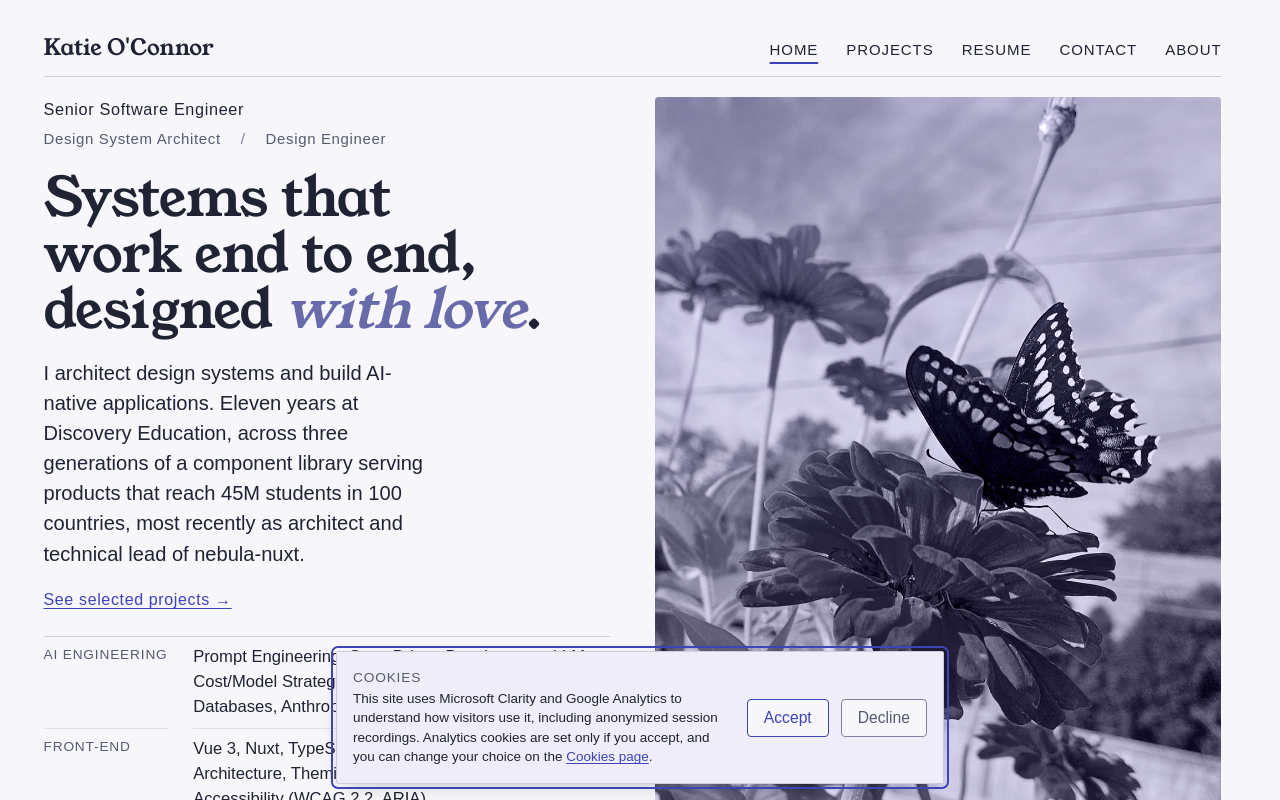
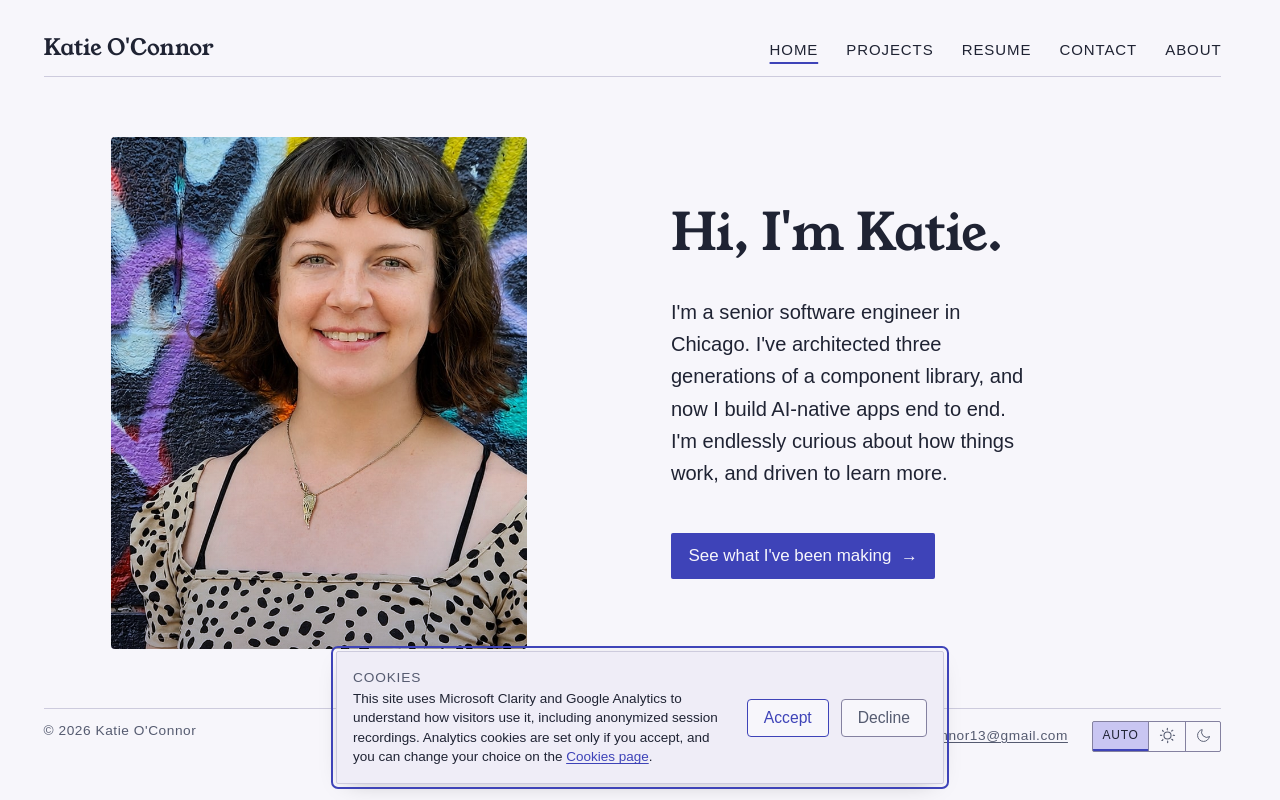
Before and after one commit to ktocdev/portfolio, a Next.js app: page / in a window 1280 px wide. Shown: the top 800 px of the page. Built offline with nearby package versions, Linux system fonts and the light colour scheme; a web font is replaced by a local one.

Commit message:
PORT-16 - update homepage and about pages

```diff
--- a/src/app/about/page.tsx
+++ b/src/app/about/page.tsx
@@ -14,8 +14,7 @@ export const metadata: Metadata = {
 export default function AboutPage() {
   return (
     <section className={styles.about}>
-      {/* The only page that leads with the figure. */}
-      <Figure src={IMAGES.headshot.src} alt={IMAGES.headshot.alt} variant="portrait" priority />
+      <Figure src={IMAGES.zinnias.src} alt={IMAGES.zinnias.alt} variant="about" priority />
 
       <div className={styles.right}>
         <h1 className={styles.heading}>About</h1>
--- a/src/app/page.module.css
+++ b/src/app/page.module.css
@@ -1,127 +1,43 @@
 /* Columns collapse to one at narrow widths with no media query — the
-   minmax(min(100%, N), 1fr) technique is used on every page. */
+   minmax(min(100%, N), 1fr) technique is used on every page. Image first in
+   source order, so it stacks above the text at the single-column breakpoint. */
 .home {
   display: grid;
-  grid-template-columns: repeat(auto-fit, minmax(min(100%, 27rem), 1fr));
-  gap: var(--space-column-gap);
+  grid-template-columns: repeat(auto-fit, minmax(min(100%, 22rem), 1fr));
+  gap: clamp(2.5rem, 6vw, 8rem);
+  align-items: center;
+  padding: clamp(1.5rem, 5vh, 4.5rem) 0;
   min-height: 0;
 }
 
-.left {
+.right {
   display: flex;
   flex-direction: column;
-  justify-content: space-between;
-  gap: clamp(1.25rem, 3vh, 2.5rem);
+  gap: clamp(1.75rem, 4.5vh, 3.25rem);
+  max-width: 40ch;
   min-width: 0;
-}
-
-.stack {
-  display: flex;
-  flex-direction: column;
-  gap: var(--space-stack);
-}
-
-.eyebrow {
-  display: flex;
-  flex-direction: column;
-  gap: 0.45rem;
-  font-family: var(--font-mono);
-  letter-spacing: var(--tracking-mono);
-}
-
-.role {
-  font-size: var(--type-role);
-  color: var(--text);
-}
-
-.specialties {
-  display: flex;
-  flex-wrap: wrap;
-  gap: 0.35rem 1.25rem;
-  font-size: var(--type-mono);
-  color: var(--muted);
-}
-
-/* Slash dividers between items. Was 1.48:1 and effectively invisible despite being decorative; control colour reads as a divider without competing with the muted text.
-   Trailing separator (::after on non-last items) so the slash stays with the
-   preceding item when the list wraps on mobile, rather than orphaning at the
-   start of the wrapped line. */
-.specialties li:not(:last-child)::after {
-  content: '/';
-  margin-left: 1.25rem;
-  color: var(--border-control);
 }
 
 .heading {
   font-family: var(--font-display);
   font-weight: 400;
-  font-size: var(--type-display);
-  line-height: 1.04;
-  letter-spacing: var(--tracking-display);
+  /* A new, slightly smaller ramp than --type-display (4.75rem vs 5.25rem at
+     the top end) because this line is short. */
+  font-size: clamp(2.5rem, 1.5vw + 2.2vh + 0.9rem, 4.75rem);
+  line-height: 1.06;
+  letter-spacing: -0.012em;
   text-wrap: balance;
   color: var(--text);
 }
 
-.emphasis {
-  font-style: italic;
-  color: var(--hero-em);
-}
-
 .lead {
-  max-width: 34ch;
   font-size: var(--type-lead);
+  line-height: 1.6;
   text-wrap: pretty;
-}
-
-/* Fit-to-viewport mode — same query as globals.css. Widens the lead measure
-   for fewer lines and tightens hero spacing. */
-@media (min-width: 105rem) and (min-height: 54rem) and (max-height: 75rem) {
-  .left {
-    gap: clamp(1rem, 4.5vh - 1.125rem, 2.5rem);
-  }
-
-  .lead {
-    max-width: 46ch;
-  }
+  color: var(--text);
 }
 
 .cta {
   align-self: flex-start;
-  font-family: var(--font-mono);
-  font-size: clamp(0.875rem, 0.78rem + 0.3vw, 1rem);
-  letter-spacing: var(--tracking-mono);
+  margin-top: 0.5rem;
 }
-
-/* --- Skills table ------------------------------------------------------- */
-.skills {
-  display: grid;
-  grid-template-columns: max-content 1fr;
-  column-gap: clamp(1rem, 2vw, 2rem);
-  row-gap: 0;
-  border-top: 1px solid var(--border);
-}
-
-.skillLabel,
-.skillItems {
-  padding: clamp(0.45rem, 1vh, 0.75rem) 0;
-  border-bottom: 1px solid var(--border-subtle);
-}
-
-/* The final row (Other) sits directly above the footer's rule; drop its border
-   so the two hairlines don't stack into a double line. */
-.skills > :nth-last-child(-n + 2) {
-  border-bottom: 0;
-}
-
-.skillLabel {
-  font-family: var(--font-mono);
-  font-size: var(--type-mono-sm);
-  letter-spacing: var(--tracking-mono-caps);
-  text-transform: uppercase;
-  color: var(--muted);
-}
-
-.skillItems {
-  font-size: var(--type-body-sm);
-  text-wrap: pretty;
-}
--- a/src/app/page.tsx
+++ b/src/app/page.tsx
@@ -1,55 +1,22 @@
-import Link from 'next/link';
-import { Fragment } from 'react';
-
+import ButtonLink from '@/components/ButtonLink';
 import Figure from '@/components/Figure';
-import { COPY, IMAGES, SITE, SKILLS } from '@/content/site';
+import { COPY, IMAGES } from '@/content/site';
 import styles from './page.module.css';
 
 export default function HomePage() {
   return (
     <section className={styles.home}>
-      {/* space-between pins the skills table to the bottom of the viewport. */}
-      <div className={styles.left}>
-        <div className={styles.stack}>
-          <div className={styles.eyebrow}>
-            <p className={styles.role}>{SITE.role}</p>
-            {/* Separators are CSS pseudo-elements so the list announces
-                three items, not five. */}
-            <ul role="list" aria-label="Specialties" className={styles.specialties}>
-              {SITE.specialties.map((item) => (
-                <li key={item}>{item}</li>
-              ))}
-            </ul>
-          </div>
+      <Figure src={IMAGES.headshot.src} alt={IMAGES.headshot.alt} variant="portrait" priority />
 
-          <h1 className={styles.heading}>
-            Systems that work end to end, designed
-            {' '}
-            <em className={styles.emphasis}>with love</em>.
-          </h1>
+      <div className={styles.right}>
+        <h1 className={styles.heading}>{COPY.home.heading}</h1>
 
-          <p className={styles.lead}>{COPY.home.lead}</p>
+        <p className={styles.lead}>{COPY.home.lead}</p>
 
-          <Link href="/projects" className={styles.cta}>
-            {COPY.home.cta}
-            {' '}
-            <span aria-hidden="true">→</span>
-          </Link>
-        </div>
-
-        {/* dt/dd are direct grid children so the two columns line up and each
-            row rule is drawn by the cells themselves. */}
-        <dl aria-label="Technical skills" className={styles.skills}>
-          {SKILLS.map((skill) => (
-            <Fragment key={skill.label}>
-              <dt className={styles.skillLabel}>{skill.label}</dt>
-              <dd className={styles.skillItems}>{skill.items}</dd>
-            </Fragment>
-          ))}
-        </dl>
+        <ButtonLink href="/projects" glyph="→" className={styles.cta}>
+          {COPY.home.cta}
+        </ButtonLink>
       </div>
-
-      <Figure src={IMAGES.heroHome.src} alt={IMAGES.heroHome.alt} variant="hero" priority />
     </section>
   );
 }
--- /dev/null
+++ b/src/components/ButtonLink.module.css
@@ -0,0 +1,28 @@
+/* The site's one filled button. Self-contained so it looks the same
+   regardless of an ancestor's font/caps styling (e.g. Resume's mono/uppercase
+   tools row). */
+.button {
+  display: inline-flex;
+  align-items: center;
+  gap: 0.6rem;
+  min-height: 2.75rem;
+  padding: 0.65rem 1.1rem;
+  background: var(--accent);
+  color: var(--on-accent);
+  text-decoration: none;
+  border-radius: var(--radius-sm);
+  font-family: var(--font-body);
+  font-weight: 500;
+  font-size: var(--type-ui);
+  letter-spacing: normal;
+  text-transform: none;
+}
+
+.button:hover {
+  background: var(--accent-hover);
+  color: var(--on-accent);
+}
+
+.glyph {
+  font-family: var(--font-mono);
+}
--- /dev/null
+++ b/src/components/ButtonLink.tsx
@@ -0,0 +1,43 @@
+import Link from 'next/link';
+import styles from './ButtonLink.module.css';
+
+type ButtonLinkProps = {
+  href: string;
+  glyph: string;
+  children: React.ReactNode;
+  /** Filename to download as. Renders a plain `<a>` instead of a `next/link`. */
+  download?: string;
+  className?: string;
+};
+
+/**
+ * The site's one filled button, used for internal navigation (Home) and for
+ * a downloadable asset (Resume). Same look either way.
+ */
+export default function ButtonLink({ href, glyph, children, download, className }: ButtonLinkProps) {
+  const classes = [styles.button, className].filter(Boolean).join(' ');
+
+  const content = (
+    <>
+      {children}
+      {' '}
+      <span aria-hidden="true" className={styles.glyph}>
+        {glyph}
+      </span>
+    </>
+  );
+
+  if (download !== undefined) {
+    return (
+      <a href={href} download={download} className={classes}>
+        {content}
+      </a>
+    );
+  }
+
+  return (
+    <Link href={href} className={classes}>
+      {content}
+    </Link>
+  );
+}
--- a/src/components/Figure.module.css
+++ b/src/components/Figure.module.css
@@ -36,7 +36,8 @@
   object-position: 100% 50%;
 }
 
-.hero .overlay {
+.hero .overlay,
+.about .overlay {
   background:
     linear-gradient(165deg, var(--img-tint) 0%, var(--img-tint-0) 55%),
     linear-gradient(15deg, var(--img-shade) 0%, var(--img-shade-0) 45%);
@@ -66,22 +67,14 @@
   background: linear-gradient(200deg, var(--img-tint) 0%, var(--img-tint-0) 60%);
 }
 
-/* --- About portrait ----------------------------------------------------- */
+/* --- Home portrait -------------------------------------------------------- */
 /* Documented exception: full colour, no grayscale, and only a tint at the
-   bottom edge so the crop settles into the page rather than floating.
-   Widened to a landscape frame so the 16:9 headshot shows in full at natural
-   scale rather than being centre-cropped to a tall portrait. */
+   bottom edge so the crop settles into the page rather than floating. */
 .portrait {
-  width: min(100%, 34rem);
-  aspect-ratio: 16 / 9;
-}
-
-/* Larger screens give the headshot more room (it still never overflows its
-   grid column). */
-@media (min-width: 64rem) {
-  .portrait {
-    width: min(100%, clamp(34rem, 6rem + 34vw, 56rem));
-  }
+  width: min(100%, 26rem);
+  aspect-ratio: 4 / 5;
+  max-height: min(64vh, 34rem);
+  justify-self: center;
 }
 
 .portrait .image {
@@ -94,3 +87,17 @@
   background: linear-gradient(180deg, var(--img-tint-0) 60%, var(--img-tint) 100%);
   mix-blend-mode: multiply;
 }
+
+/* --- About figure --------------------------------------------------------- */
+/* Standard hero treatment (grayscale + blend from the base .image/.overlay
+   rules), sized to a fixed box since About's grid doesn't stretch the figure
+   to a row height the way Home's used to. */
+.about {
+  width: min(100%, 34rem);
+  aspect-ratio: 4 / 5;
+  max-height: min(64vh, 40rem);
+}
+
+.about .image {
+  object-position: 50% 58%;
+}
--- a/src/components/Figure.tsx
+++ b/src/components/Figure.tsx
@@ -1,7 +1,7 @@
 import Image from 'next/image';
 import styles from './Figure.module.css';
 
-type Variant = 'hero' | 'contact' | 'facts' | 'portrait';
+type Variant = 'hero' | 'contact' | 'facts' | 'portrait' | 'about';
 
 type FigureProps = {
   src: string;
@@ -18,7 +18,8 @@ type FigureProps = {
  * opacity come from tokens so dark mode flips them without a JS branch.
  *
  * `portrait` is the documented exception — the headshot keeps its colour and
- * takes only a tint at the bottom edge.
+ * takes only a tint at the bottom edge. `about` is the standard treatment
+ * sized for the About page's figure.
  */
 export default function Figure({ src, alt, variant, className, priority, style }: FigureProps) {
   const classes = [styles.figure, styles[variant], className].filter(Boolean).join(' ');
--- a/src/content/site.ts
+++ b/src/content/site.ts
@@ -39,6 +39,12 @@ export type SkillRow = {
   items: string;
 };
 
+/**
+ * TODO: unused since the Home skills table was removed (see
+ * UPDATE-home-and-about.md). Resume already renders its own table
+ * (`RESUME_SKILLS` in resume.ts); keep this one as data until Katie decides
+ * whether it belongs on About too, or can be dropped for good.
+ */
 export const SKILLS: SkillRow[] = [
   {
     label: 'AI engineering',
@@ -87,8 +93,9 @@ export const CONTACTS: ContactRow[] = [
 /** Per-page copy. */
 export const COPY = {
   home: {
-    lead: 'I architect design systems and build AI-native applications. Eleven years at Discovery Education, across three generations of a component library serving products that reach 45M students in 100 countries, most recently as architect and technical lead of nebula-nuxt.',
-    cta: 'See selected projects',
+    heading: "Hi, I'm Katie.",
+    lead: "I'm a senior software engineer in Chicago. I've architected three generations of a component library, and now I build AI-native apps end to end. I'm endlessly curious about how things work, and driven to learn more.",
+    cta: "See what I've been making",
   },
   projects: {
     intro:
@@ -115,10 +122,6 @@ export const COPY = {
 
 /** Photography. All images are Katie's own; alt text per the handoff. */
 export const IMAGES = {
-  heroHome: {
-    src: '/media/hero-home.jpg',
-    alt: 'A black swallowtail butterfly on pink and orange zinnias in a backyard garden.',
-  },
   heroContact: {
     src: '/media/hero-contact.jpg',
     alt: 'A purple allium in full bloom against soft green garden foliage.',
```
Also changed, not shown: src/app/resume/page.module.css (+0 -27 lines), src/app/resume/page.tsx (+5 -8 lines), 1 other file (tests, documents, lock files or other folders).
